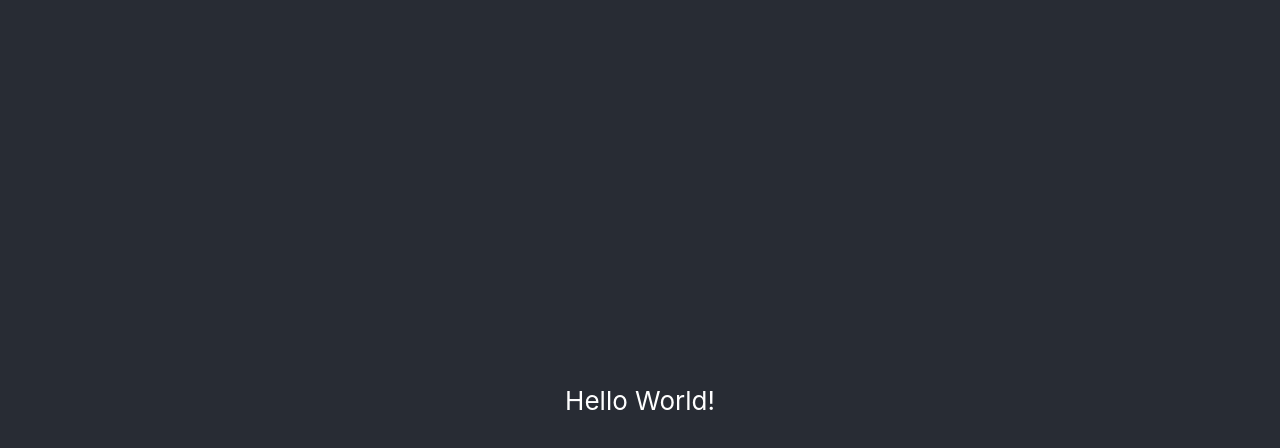
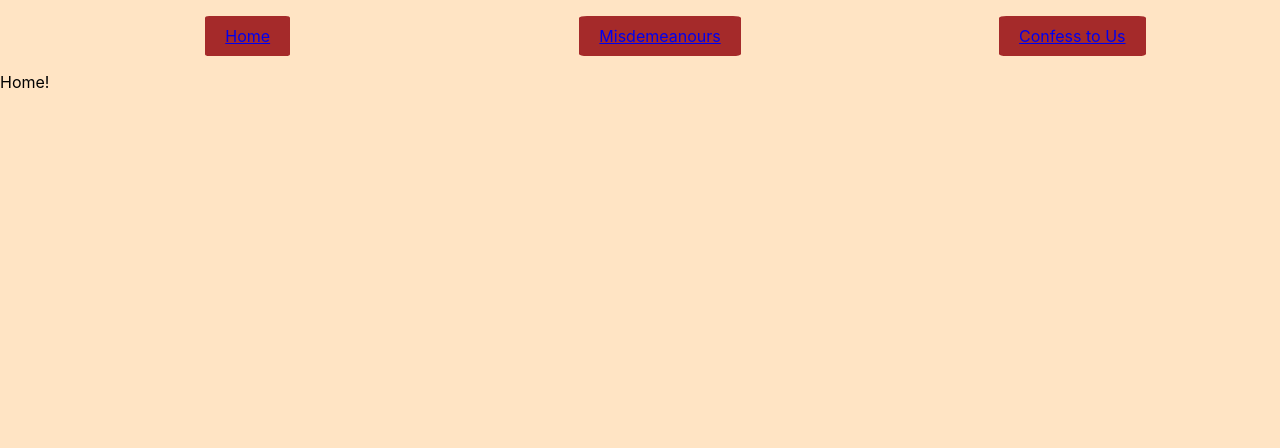
Before and after one commit to sookburt/fakelandia_website_project, a React (Create React App) app: page / in a window 1280 px wide. Shown: the top 448 px of the page. Built offline with nearby package versions, Linux system fonts and the light colour scheme.

Commit message:
added basic routing for main components

```diff
--- a/src/App.css
+++ b/src/App.css
@@ -1,14 +1,28 @@
-.App {
-  text-align: center;
+:root {
+	--light: #fdf8e5;
+  --bg: bisque;
+}
+body {
+  background-color: var(--bg);
+
 }
 
-.App-header {
-  background-color: #282c34;
-  min-height: 100vh;
-  display: flex;
-  flex-direction: column;
-  align-items: center;
+.navbar--list {
+  display:grid;
+  flex-direction: row;
+  row-gap: 20px;
+  grid-template-columns: 33% 33% 33%;
+  justify-content: space-evenly;
+}
+
+.navbar--list--item {
+  list-style: none;
+  background-color: brown;
+  margin: auto;
+  padding: 10px 20px;
+  border-radius: 5%;
+}
+
+.main--content {
   justify-content: center;
-  font-size: calc(10px + 2vmin);
-  color: white;
 }
--- a/src/App.tsx
+++ b/src/App.tsx
@@ -1,12 +1,14 @@
 import React from 'react';
+import { BrowserRouter } from 'react-router-dom';
 import './App.css';
+import Router from './components/Router';
 
 function App() {
   return (
     <div className="App">
-      <header className="App-header">
-        <p>Hello World!</p>
-      </header>
+      <BrowserRouter>
+        <Router/>
+      </BrowserRouter>
     </div>
   );
 }
--- /dev/null
+++ b/src/components/MainLayout.tsx
@@ -0,0 +1,15 @@
+import { Outlet } from "react-router-dom";
+import Nav from "./Nav";
+
+const MainLayout: React.FC = () => {
+  return (
+    <>
+      <header><Nav/></header>
+      <main className="main--content">
+        <Outlet/>
+      </main>
+    </>
+  );
+};
+
+export default MainLayout;
--- /dev/null
+++ b/src/components/Nav.tsx
@@ -0,0 +1,13 @@
+import { NavLink } from "react-router-dom";
+
+const Nav: React.FC = () => (
+  <nav className="navbar">
+    <ul className="navbar--list">
+      <li className="navbar--list--item"><NavLink to='/'>Home</NavLink></li>
+      <li className="navbar--list--item"><NavLink to='/misdemeanour'>Misdemeanours</NavLink></li>
+      <li className="navbar--list--item"><NavLink to='/confession'>Confess to Us</NavLink></li>
+    </ul>
+  </nav>
+);
+
+export default Nav;
--- /dev/null
+++ b/src/components/NotFound.tsx
@@ -0,0 +1,6 @@
+
+const NotFound: React.FC = () => (
+  <p>404</p>
+)
+
+export default NotFound;
--- /dev/null
+++ b/src/components/Router.tsx
@@ -0,0 +1,21 @@
+import { Routes, Route } from "react-router-dom";
+import Confession from "./Confession";
+import Home from "./Home";
+import MainLayout from "./MainLayout";
+import Misdemeanour from "./Misdemeanour";
+import NotFound from "./NotFound";
+
+const Router: React.FC = () => {
+  return (
+  <Routes>
+      <Route path="/" element={<MainLayout />}>
+        <Route index element={<Home/>}/>
+        <Route path='Misdemeanour' element={<Misdemeanour/>}/>
+        <Route path='Confession' element={<Confession/>}/>
+        <Route path='*' element={<NotFound/>}/>
+      </Route>
+  </Routes>
+  )
+}
+
+export default Router;
```
